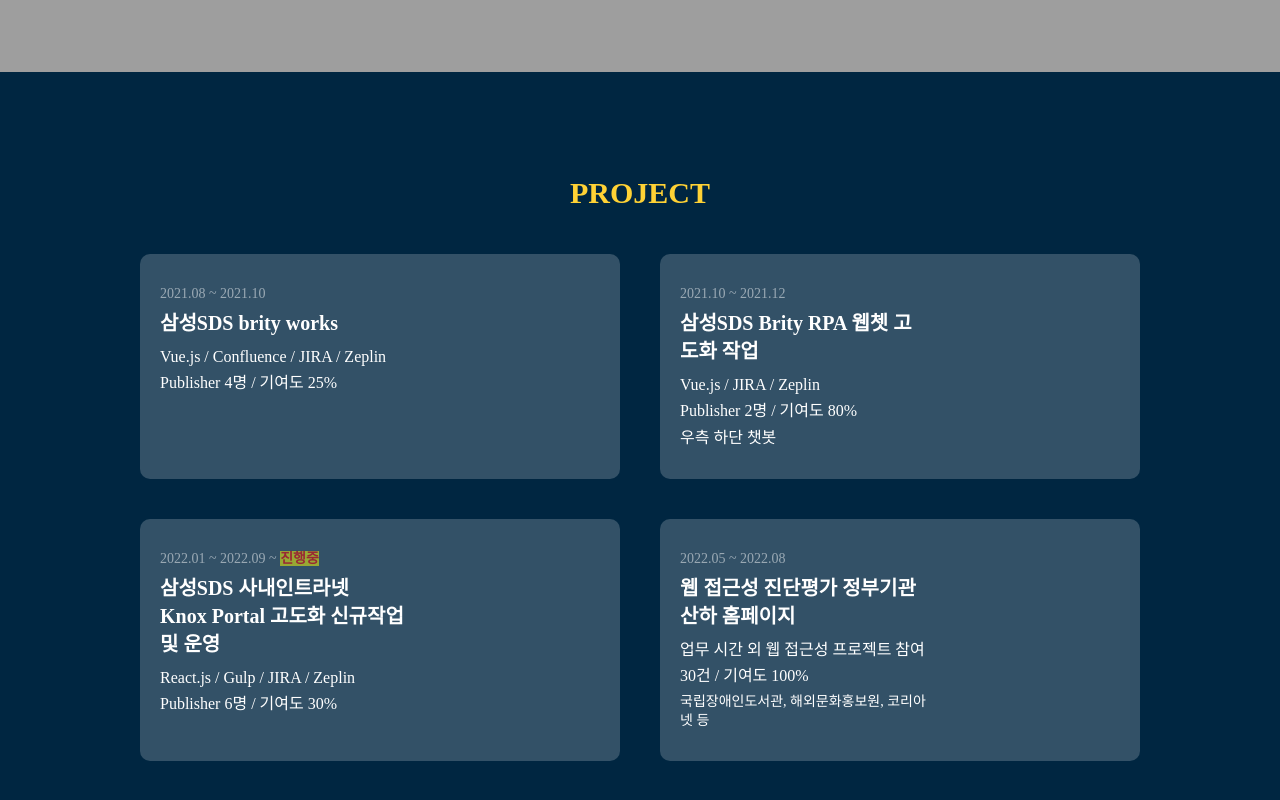
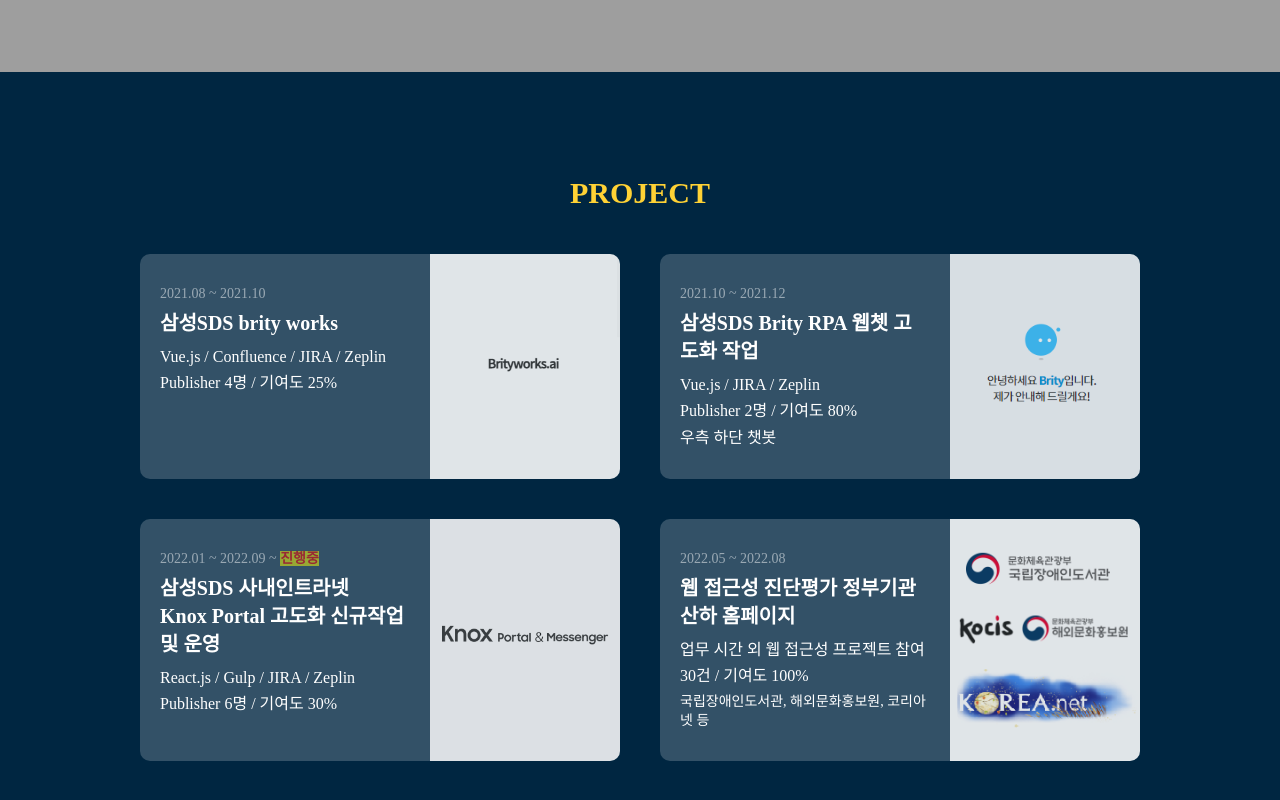
Before and after one commit to min-way/2022_resume, a plain HTML site: page index.html in a window 1280 px wide. Shown: the part 2630-3430 px from the top of the page. Drawn offline with nearby package versions, Linux system fonts and the light colour scheme; the site is published under a folder, as on GitHub Pages, so addresses that start at the root find nothing.

Commit message:
style 수정

```diff
--- a/scss/style.scss
+++ b/scss/style.scss
@@ -311,16 +311,16 @@
             background: rgba(255,255,255,0.3);
           }
           &:nth-child(1) .img_box {
-            background: url(/images/project_bg01.PNG)no-repeat center / cover;
+            background: url(../images/project_bg01.PNG)no-repeat center / cover;
           }
           &:nth-child(2) .img_box {
-            background: url(/images/project_bg02.PNG)no-repeat center / cover;
+            background: url(../images/project_bg02.PNG)no-repeat center / cover;
           }
           &:nth-child(3) .img_box {
-            background: url(/images/project_bg03.PNG)no-repeat center / cover;
+            background: url(../images/project_bg03.PNG)no-repeat center / cover;
           }
           &:nth-child(4) .img_box {
-            background: url(/images/project_bg04.PNG)no-repeat center / cover;
+            background: url(../images/project_bg04.PNG)no-repeat center / cover;
           }
         }
       }
```
Also changed, not shown: css/style.css.
